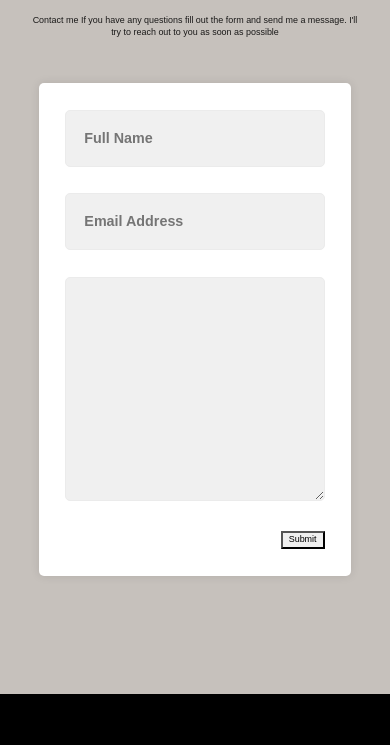
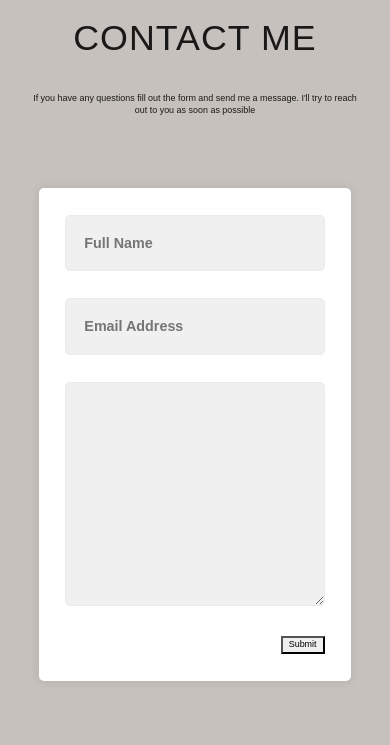
Before and after one commit to raromacias/raromacias.github.io, a website: page index.html in a window 390 px wide. Shown: the part 1557-2302 px from the top of the page. Drawn offline with nearby package versions, Linux system fonts and the light colour scheme.

Commit message:
added heading

```diff
--- a/cover.css
+++ b/cover.css
@@ -171,8 +171,28 @@ section {
         font-size: 4.5rem;}}
 
 .heading-sec_mb-bg {
-  margin-bottom: 11rem;
+  margin-bottom: 11rem;}
+  @media only screen and (max-width: 56.25em){
+    .heading-sec_mb-bg {
+      margin-bottom: 8rem;}}
+
+.heading-sec_mb-med {
+  margin-bottom: 9rem;}
+  @media only screen and (max-width:56.25em){
+    .heading-sec_mb-med{
+      margin-bottom: 8rem;}}
+
+.heading-sec__main {
+  display: block;
+  font-size: 4rem;
+  text-transform: uppercase;
+  letter-spacing: 1px;
+  text-align: center;
+  margin-bottom: 3.5rem;
+  position: relative;
 }
+
+
 
 .heading-sm {
   font-size: 2.2rem;
--- a/index.html
+++ b/index.html
@@ -162,7 +162,7 @@
     <section id="contact">
       <div class="main-container">
         <h2 class="heading heading-sec heading-sec_mb-med">
-          <span class="heading-sec_main heading-sec_main--lt">Contact me</span>
+          <span class="heading-sec__main heading-sec__main--lt">Contact me</span>
           <span class="heading-sec_sub heading-sec_sub--lt">If you have any questions fill out the form and send me a message. I'll try to reach out to you as soon
             as possible
           </span>
```
